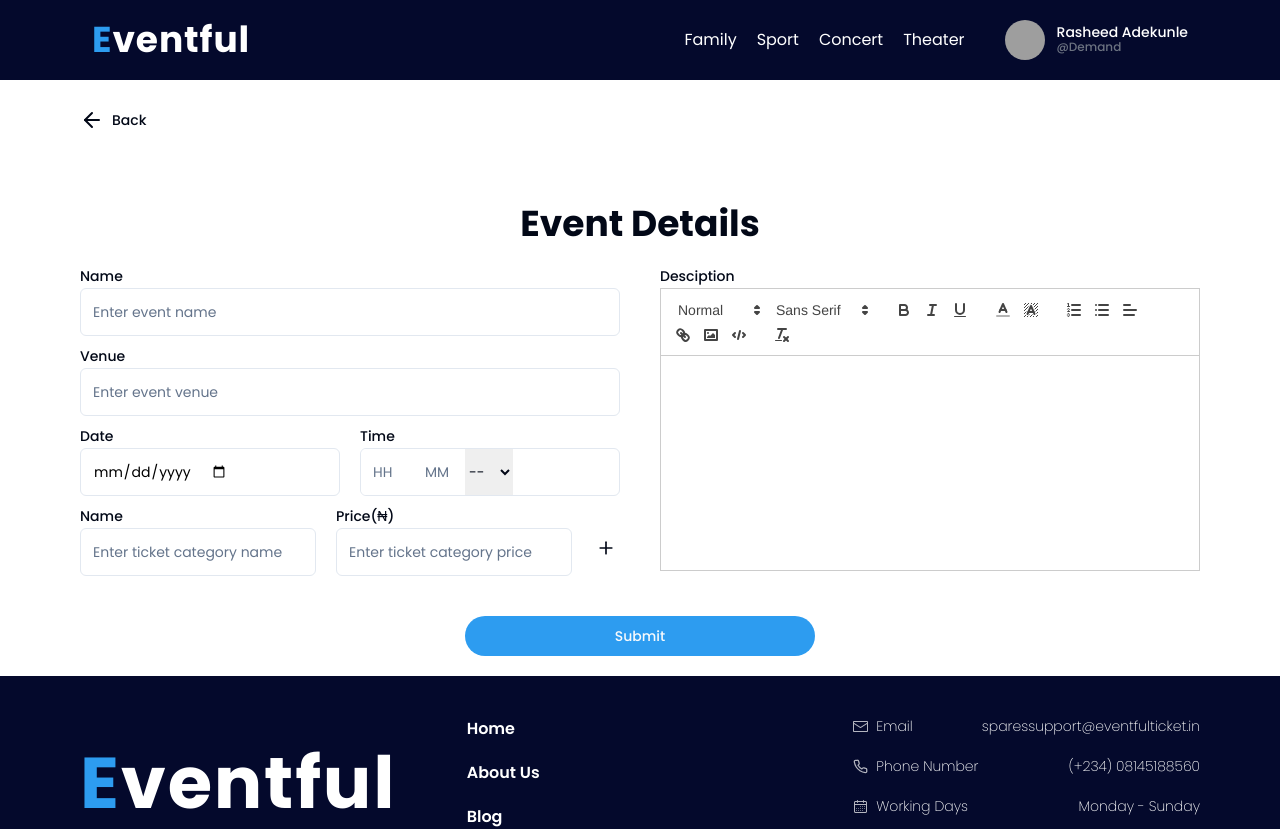
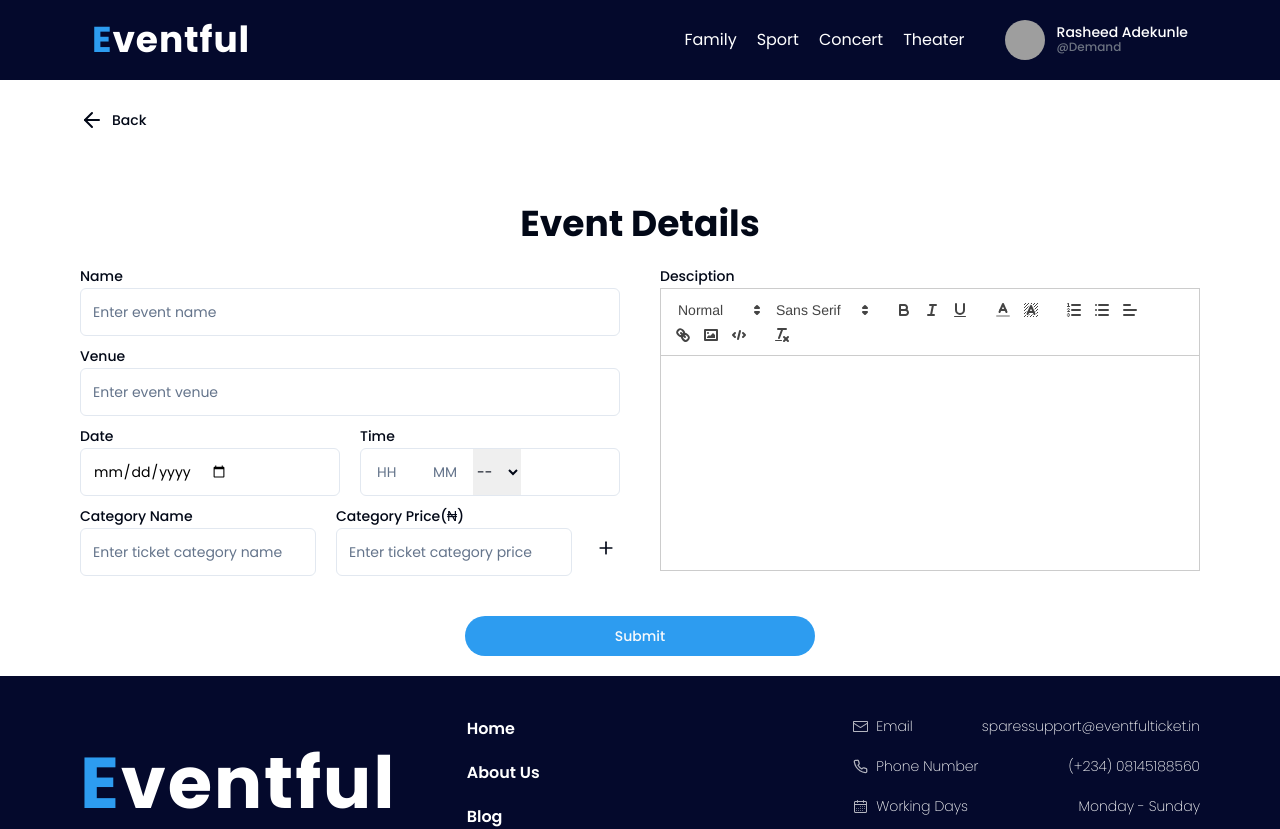
Before and after one commit to Demandtech/eventful-frontend, a Next.js app: page /create-event in a window 1280 px wide. Shown: the top 829 px of the page. Built offline with nearby package versions, Linux system fonts and the light colour scheme; grey boxes are pictures that could not be loaded.

Commit message:
fix home and error toas

```diff
--- a/src/app/create-event/page.tsx
+++ b/src/app/create-event/page.tsx
@@ -5,7 +5,7 @@ import { Button, Input, Label } from "@/components/ui";
 import { ArrowLeft, Plus, Minus } from "lucide-react";
 import { useRouter } from "next/navigation";
 import { Editor } from "primereact/editor";
-import { useEffect, useState } from "react";
+import { useState } from "react";
 import { useForm, Controller } from "react-hook-form";
 import { yupResolver } from "@hookform/resolvers/yup";
 import * as Yup from "yup";
@@ -108,8 +108,8 @@ function Page() {
             <div className="grid md:grid-cols-2 gap-5 md:gap-10">
               <div className="flex flex-1 flex-col gap-2">
                 <div>
-                  <Label>Name</Label>
                   <Input
+                    label="Name"
                     {...register("name")}
                     className="h-12"
                     placeholder="Enter event name"
@@ -118,8 +118,8 @@ function Page() {
                   />
                 </div>
                 <div>
-                  <Label>Venue</Label>
                   <Input
+                    label="Venue"
                     {...register("venue")}
                     className="h-12"
                     placeholder="Enter event venue"
@@ -129,8 +129,8 @@ function Page() {
                 </div>
                 <div className="flex gap-2 sm:gap-5">
                   <div className="flex-1">
-                    <Label>Date</Label>
                     <Input
+                      label="Date"
                       {...register("date")}
                       className="h-12"
                       type="date"
@@ -141,13 +141,32 @@ function Page() {
                     />
                   </div>
                   <div className="flex-1">
-                    <Label className="">Time</Label>
+                    <Label
+                      className={` ${
+                        errors.time ||
+                        errors.hour ||
+                        errors.minute ||
+                        errors.ampm
+                          ? "text-error"
+                          : ""
+                      }
+                      `}
+                    >
+                      Time
+                    </Label>
                     <div
-                      className={`flex pr-2 h-12 overflow-hidden border sm:gap-1 rounded-md items-center
+                      className={`flex h-12 overflow-hidden ${
+                        errors.time ||
+                        errors.hour ||
+                        errors.minute ||
+                        errors.ampm
+                          ? "border-error border-2 rounded-none"
+                          : "border"
+                      } sm:gap-1 rounded-md items-center
                       `}
                     >
                       <Input
-                        className="h-12 w-12 border-0 outline-none"
+                        className="h-10 w-12 border-0 focus:outline-none "
                         type="text"
                         placeholder="HH"
                         {...register("hour", { maxLength: 2 })}
@@ -183,13 +202,13 @@ function Page() {
                     <div key={index} className="flex items-center">
                       <div className="flex w-full gap-2 sm:gap-5">
                         <div className="flex-1">
-                          <Label>Name</Label>
                           <div className="w-full">
                             <Controller
                               control={control}
                               name={`categories.${index}.name`}
                               render={() => (
                                 <Input
+                                  label="Category Name"
                                   placeholder="Enter ticket category name"
                                   className="h-12 w-full"
                                   {...register(`categories.${index}.name`)}
@@ -203,7 +222,6 @@ function Page() {
                           </div>
                         </div>
                         <div className="flex-1">
-                          <Label>Price(₦)</Label>
                           <div className="w-full">
                             <div>
                               <Controller
@@ -211,6 +229,7 @@ function Page() {
                                 name={`categories.${index}.price`}
                                 render={() => (
                                   <Input
+                                    label="Category Price(₦)"
                                     placeholder="Enter ticket category price"
                                     className="h-12"
                                     {...register(`categories.${index}.price`)}
@@ -222,12 +241,6 @@ function Page() {
                                   />
                                 )}
                               />
-
-                              {/* {errors.categories?.[index]?.price && (
-                                <p className="text-xs font-semibold text-red-900">
-                                  {errors.categories[index].price.message}
-                                </p>
-                              )} */}
                             </div>
                           </div>
                         </div>
@@ -261,9 +274,18 @@ function Page() {
               </div>
               <div className="flex flex-col gap-2 relative">
                 <div className="card ">
-                  <Label>Desciption</Label>
+                  <Label
+                    className={` ${errors.description ? "text-error" : ""}
+                      `}
+                  >
+                    Desciption
+                  </Label>
                   <div className="relative">
-                    <div className="">
+                    <div
+                      className={` ${
+                        errors.description && "border-2  border-error"
+                      }`}
+                    >
                       <Editor
                         onTextChange={(e) =>
                           setValue("description", e.htmlValue || "")
@@ -273,10 +295,10 @@ function Page() {
                           height: "215px",
                         }}
                       />
-                      {errors.description && (
-                        <ErrorComp errorMessage={errors.description?.message} />
-                      )}
                     </div>
+                    {errors.description && (
+                      <ErrorComp errorMessage={errors.description?.message} />
+                    )}
                   </div>
                 </div>
               </div>
--- a/src/app/page.tsx
+++ b/src/app/page.tsx
@@ -18,12 +18,12 @@ export default function Home() {
           </h1>
           <div className="flex gap-2 ">
             <Link href="#books">
-              <span className="bg-white border-white border-2 text-btn-secondary rounded-3xl px-5 py-2 font-semibold">
+              <span className="bg-btn-primary text-white border-2 border-btn-primary text-btn-secondary rounded-3xl px-5 py-2 font-semibold">
                 Book now
               </span>
             </Link>
             <Link href={"/create-event"}>
-              <span className="border-white border-2 text-btn-secondary rounded-3xl px-5 py-2 font-semibold">
+              <span className="border-btn-primary text-btn-primary border-2  rounded-3xl px-5 py-2 font-semibold">
                 Create Event
               </span>
             </Link>
--- a/src/components/ui/input.tsx
+++ b/src/components/ui/input.tsx
@@ -1,22 +1,27 @@
 import * as React from "react";
 
 import { cn } from "@/lib/utils";
+import { Label } from "./label";
 
 export interface InputProps
   extends React.InputHTMLAttributes<HTMLInputElement> {
   isError?: any;
   errorMessage?: string | undefined;
+  label?: string;
 }
 
 const Input = React.forwardRef<HTMLInputElement, InputProps>(
-  ({ className, isError, errorMessage, type, ...props }, ref) => {
+  ({ className, isError, errorMessage, label, type, ...props }, ref) => {
     return (
       <>
+        <Label className={isError ? "text-error" : ""}>{label}</Label>
         <input
           type={type}
           className={cn(
-            "focus-visible:outline-btn-primary text-black flex h-10 w-full border bg-background px-3 py-2 text-sm ring-offset-background file:border-0 file:bg-transparent file:text-sm file:font-medium placeholder:text-muted-foreground focus-visible:outline-none  disabled:cursor-not-allowed disabled:opacity-50",
-            isError ? "border-error rounded-none" : "border-input rounded-md",
+            "focus-visible:outline-btn-primary text-black flex h-10 w-full bg-background px-3 py-2 text-sm ring-offset-background file:border-0 file:bg-transparent file:text-sm file:font-medium placeholder:text-muted-foreground focus-visible:outline-none  disabled:cursor-not-allowed disabled:opacity-50",
+            isError
+              ? "border-error rounded-none border-2"
+              : "border-input rounded-md border",
             className
           )}
           ref={ref}
```
